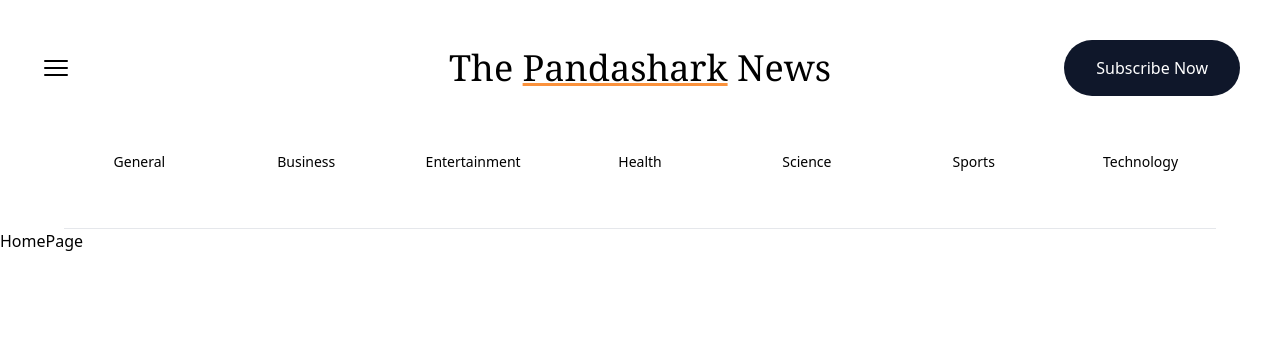
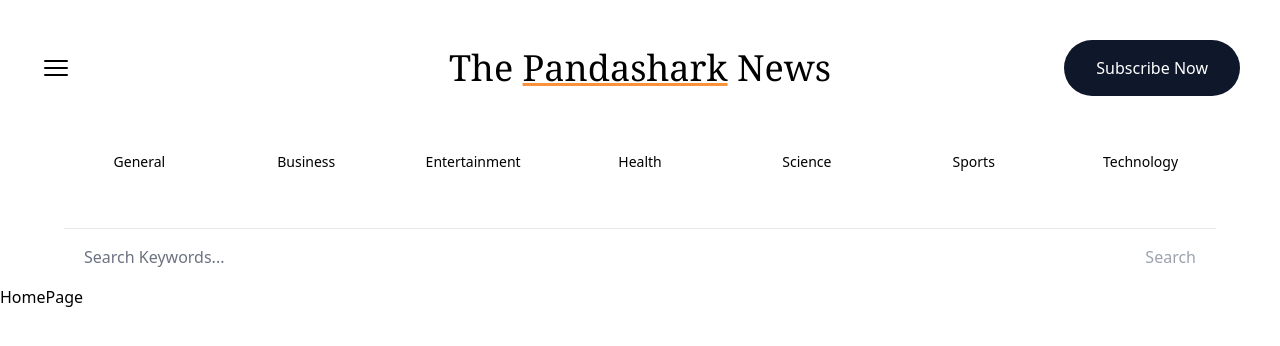
Before and after one commit to x7ddf74479jn5/news-app, a Next.js app: page / in a window 1280 px wide. Shown: the top 346 px of the page. Built offline with nearby package versions, Linux system fonts and the light colour scheme.

Commit message:
:sparkles: feat: SearchBox

```diff
--- a/app/Header.tsx
+++ b/app/Header.tsx
@@ -1,6 +1,7 @@
 import { Bars3Icon } from "@heroicons/react/24/solid";
 import Link from "next/link";
 import NavLinks from "./NavLinks";
+import SearchBox from "./SearchBox";
 
 const Header = () => {
   return (
@@ -21,6 +22,8 @@
       </div>
 
       <NavLinks />
+
+      <SearchBox />
     </header>
   );
 };
--- /dev/null
+++ b/app/SearchBox.tsx
@@ -0,0 +1,32 @@
+"use client";
+
+import { useRouter } from "next/navigation";
+import { FormEvent, useState } from "react";
+
+const SearchBox = () => {
+  const [input, setInput] = useState("");
+  const router = useRouter();
+  const handleSearch = (e: FormEvent<HTMLFormElement>) => {
+    e.preventDefault();
+    if (!input) return;
+
+    router.push(`/search?term=${input}`);
+  };
+
+  return (
+    <form onSubmit={handleSearch} className="max-w-6xl mx-auto flex justify-between items-center px-5">
+      <input
+        type="text"
+        value={input}
+        onChange={(e) => setInput(e.target.value)}
+        placeholder="Search Keywords..."
+        className="flex-1 w-full h-14 rounded-sm placeholder-gray-500 text-gray-500 outline-none bg-transparent  dark:text-orange-400"
+      />
+      <button type="submit" disabled={!input} className="text-orange-400 disabled:text-gray-400">
+        Search
+      </button>
+    </form>
+  );
+};
+
+export default SearchBox;
```
